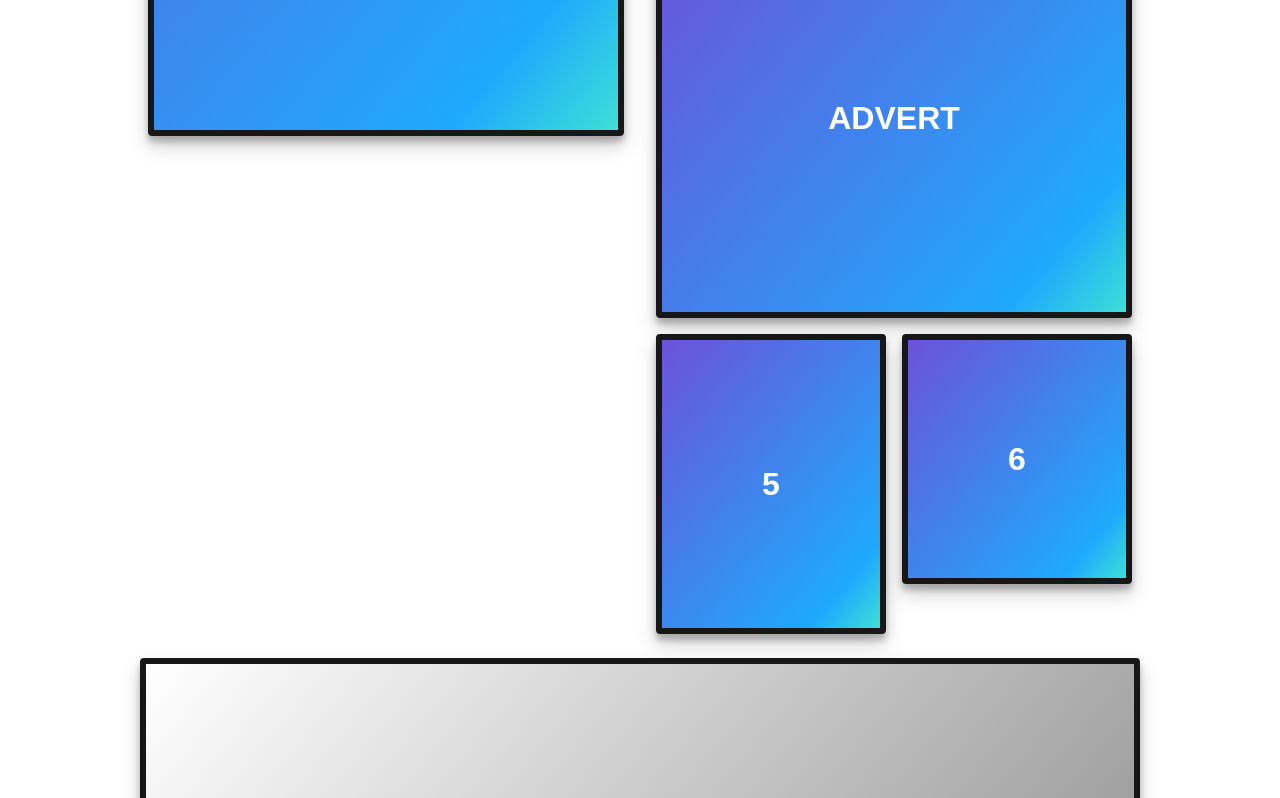
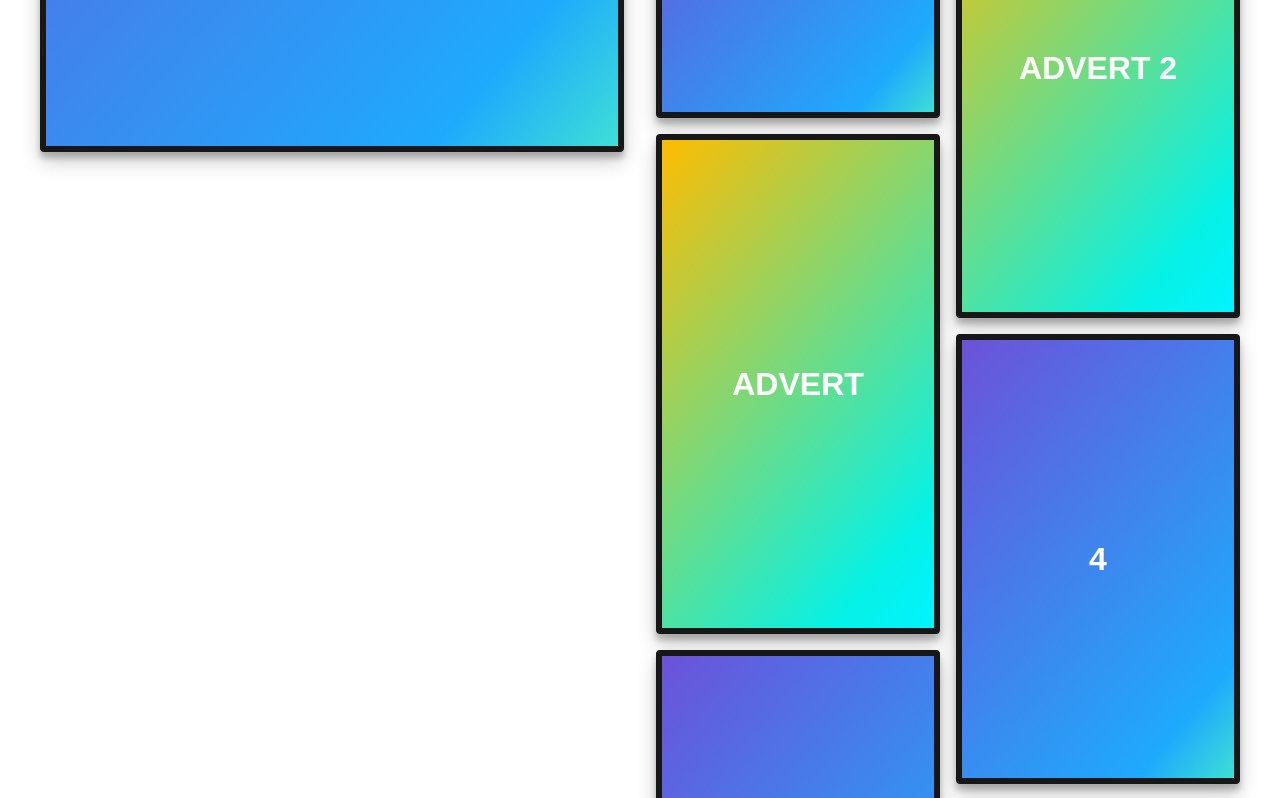
Before and after one commit to CondeNast/grid-plus, a React (Create React App) app: page / in a window 1280 px wide. Shown: the part 1320-2118 px from the top of the page. Built offline with nearby package versions, Linux system fonts and the light colour scheme.

Commit message:
Demo final

```diff
--- a/src/App.css
+++ b/src/App.css
@@ -1,7 +1,8 @@
 .App {
   text-align: center;
-  max-width: 1000px;
-  margin: 2rem auto;
+  max-width: 1400px;
+  margin: auto;
+  padding: 2rem;
 }
 
 .App-logo {
--- a/src/App.js
+++ b/src/App.js
@@ -4,7 +4,17 @@ import "./App.css";
 import { parseGrid } from "./logic/logic";
 import { buildGridJsx } from "./logic/logic-jsx";
 
-const GridRoot = styled("div")``;
+const GridRoot = styled("div")`
+  @media only screen and (max-width: 1200px) {
+    display: none;
+  }
+`;
+
+const GridRootSmall = styled("div")`
+  @media only screen and (min-width: 1201px) {
+    display: none;
+  }
+`;
 
 const Row = styled("div")`
   display: flex;
@@ -45,17 +55,23 @@ const MainArticle = styled(Content)`
 `;
 
 const ContentBig = styled(Content)`
-  height: 300px;
+  height: 450px;
 `;
 const ContentMedium = styled(Content)`
-  height: 250px;
+  height: 350px;
 `;
 const ContentSmall = styled(Content)`
-  height: 200px;
+  height: 300px;
 `;
 
 const AdvertBox = styled(Content)`
-  height: 400px;
+  height: 500px;
+  background-image: linear-gradient(
+    130deg,
+    #ffbc00 0%,
+    #06f1e6 85%,
+    #00f3ff 100%
+  );
 `;
 
 const Content1 = () => <ContentBig>1</ContentBig>;
@@ -63,10 +79,37 @@ const Content2 = () => <ContentMedium>2</ContentMedium>;
 const Content3 = () => <ContentSmall>3</ContentSmall>;
 const Content4 = () => <ContentBig>4</ContentBig>;
 const Advert = () => <AdvertBox>ADVERT</AdvertBox>;
+const Advert2 = () => <AdvertBox>ADVERT 2</AdvertBox>;
 const Content5 = () => <ContentBig>5</ContentBig>;
 const Content6 = () => <ContentMedium>6</ContentMedium>;
 
+// const gridTreeALTERNATE = parseGrid`
+//   ${Content1} | ${Content2}
+//   ${Content3} | ${Advert}
+//   ${Content4} | ${Content5}
+//   ${Advert2}  | ${Content6}
+// `;
+
+// const gridTreeNESTED = parseGrid`
+//   ${Content1} | ${Content2} | ${Content3}
+//               | ${Content4} | ${Content5}
+//               | -------------------------
+//               |  ${Advert}
+//               | -------------------------
+//               | ${Content6} | ${Content7}
+// `;
+
+// GRID FOR WIDE VIEWPORTS
 const gridTree = parseGrid`
+  ${Content1}
+  ------------------------
+  ${Content3} | ${Advert2}
+  ${Advert}   | ${Content4}
+  ${Content5} | ${Content6}
+`;
+
+// GRID FOR NARROW VIEWPORTS
+const gridTreeSmall = parseGrid`
   ${Content1} | ${Content2}
   ${Content3} | ${Content4}
   -------------------------
@@ -82,6 +125,13 @@ const Grid = buildGridJsx({
   Column,
 });
 
+const GridSmall = buildGridJsx({
+  gridTree: gridTreeSmall,
+  GridRoot: GridRootSmall,
+  Row,
+  Column,
+});
+
 function App() {
   return (
     <div className="App">
@@ -90,6 +140,7 @@ function App() {
       <div class="container">
         <MainArticle>Article 1</MainArticle>
         <Grid />
+        <GridSmall />
       </div>
 
       <div class="surrounding">More content</div>
```
